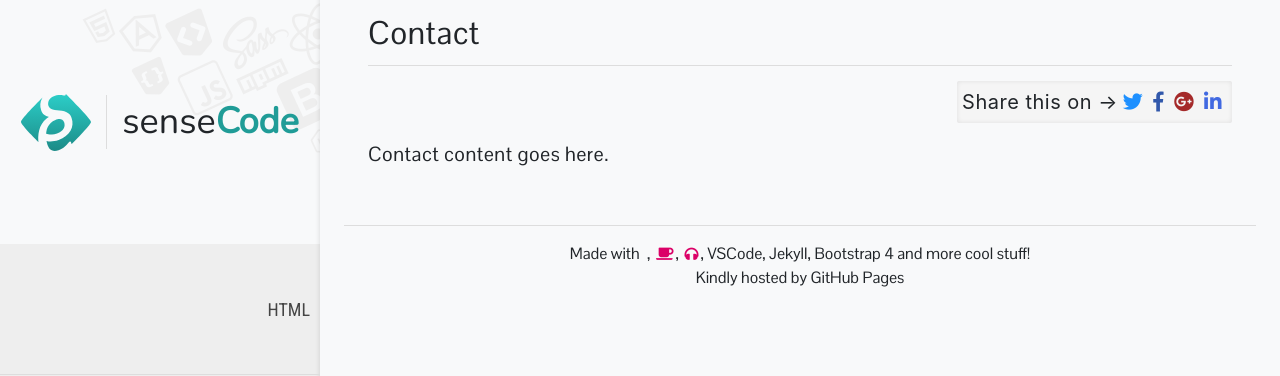
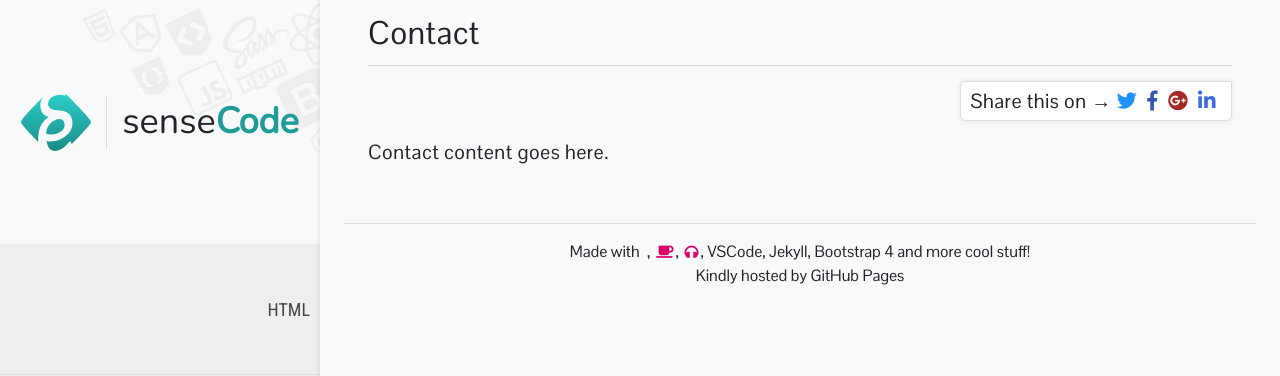
Before and after one commit to rogerbh/sensecode, a Jekyll site: the page built from _pages/08_contact.md, in a window 1280 px wide. Shown: the top 376 px of the page. Built offline with Jekyll 4.4.1, drawn with Linux system fonts in a browser that asks for light colours; nearby versions of some CDN libraries; some web fonts are replaced.

Commit message:
ajustes share

```diff
--- a/styles/custom/css/custom.css
+++ b/styles/custom/css/custom.css
@@ -818,49 +818,52 @@ h2.page-title {
 .share-page {
   display: inline-flex;
   align-self: flex-end;
-  padding: 5px;
-  background: #f5f5f5;
-  box-shadow: inset 0px 0px 5px 0px rgba(0, 0, 0, 0.09);
-  border-radius: 2px;
+  padding: 3px 10px;
   margin-bottom: 15px;
+  font-family: 'Pontano Sans', sans-serif;
+  border: solid 1px #ddd;
+  border-radius: 6px;
+  background-color: #fff;
+  box-shadow: 0px 0px 5px 0px rgba(0, 0, 0, 0.1);
+  border-top-right-radius: 0;
 }
-/* line 704, ../custom.scss */
+/* line 707, ../custom.scss */
 .share-page a {
   padding: 0 5px;
 }
-/* line 706, ../custom.scss */
+/* line 709, ../custom.scss */
 .share-page a::before {
   font-family: 'Font Awesome 5 Brands';
 }
-/* line 710, ../custom.scss */
+/* line 713, ../custom.scss */
 .share-page .share-twitter {
   color: dodgerblue;
 }
-/* line 712, ../custom.scss */
+/* line 715, ../custom.scss */
 .share-page .share-twitter::before {
   content: '\f099';
 }
-/* line 716, ../custom.scss */
+/* line 719, ../custom.scss */
 .share-page .share-facebook {
   color: #3158ab;
 }
-/* line 718, ../custom.scss */
+/* line 721, ../custom.scss */
 .share-page .share-facebook::before {
   content: '\f39e';
 }
-/* line 722, ../custom.scss */
+/* line 725, ../custom.scss */
 .share-page .share-googleplus {
   color: brown;
 }
-/* line 724, ../custom.scss */
+/* line 727, ../custom.scss */
 .share-page .share-googleplus::before {
   content: '\f2b3';
 }
-/* line 728, ../custom.scss */
+/* line 731, ../custom.scss */
 .share-page .share-linkedin {
   color: royalblue;
 }
-/* line 730, ../custom.scss */
+/* line 733, ../custom.scss */
 .share-page .share-linkedin::before {
   content: '\f0e1';
 }
```
Also changed, not shown: styles/custom/custom.scss (+7 -4 lines).
